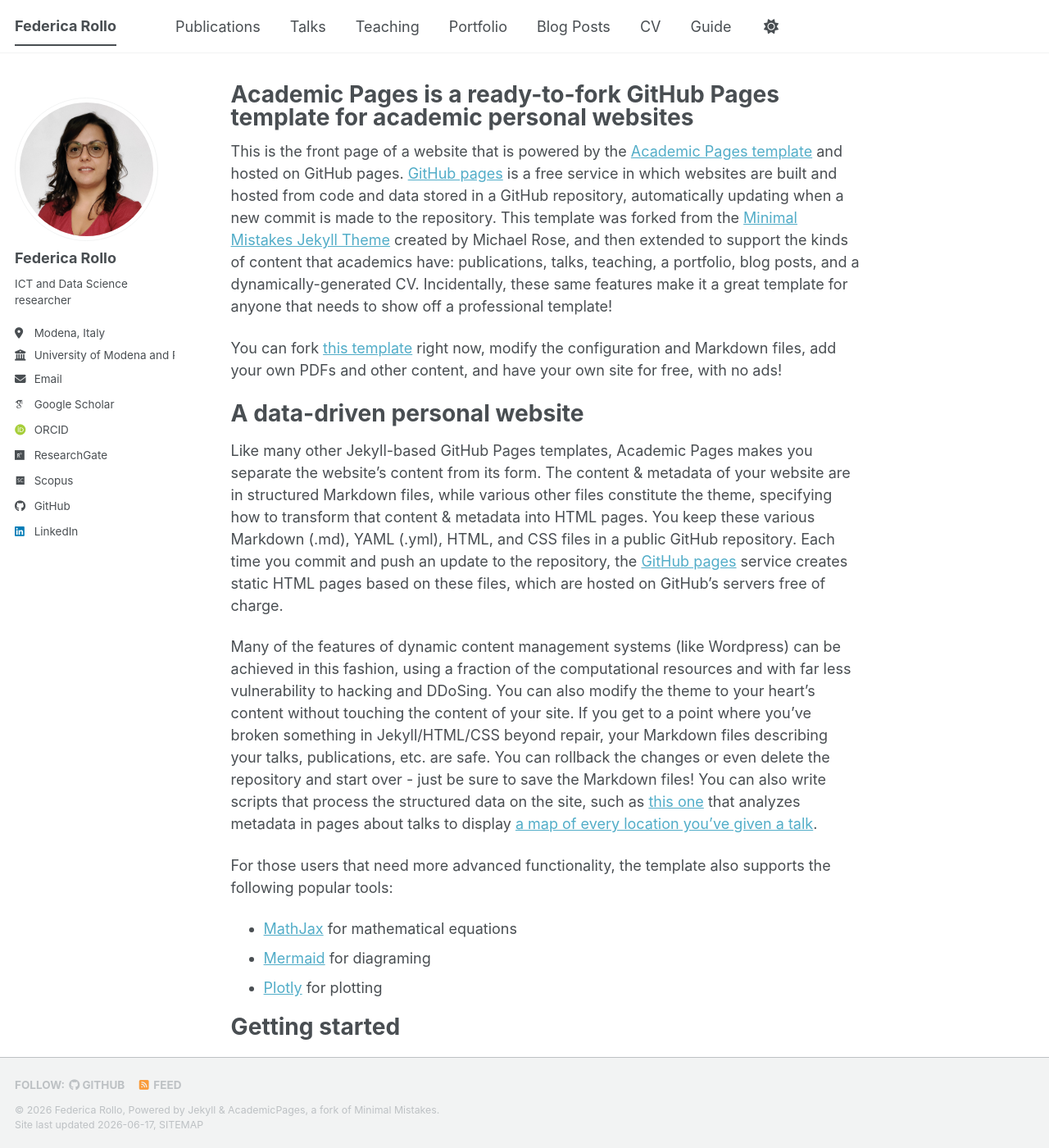
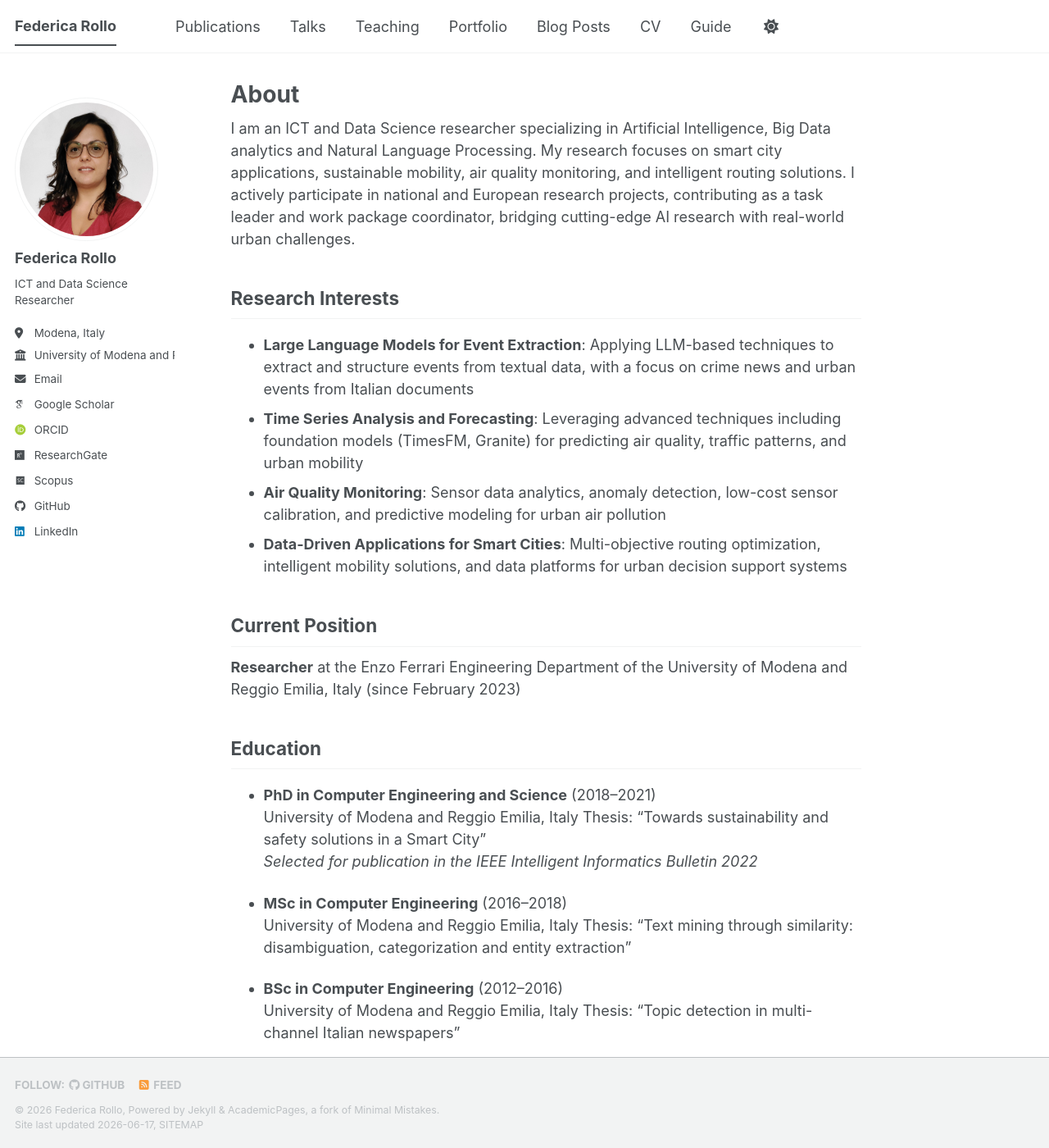
Before and after one commit to federicarollo/federicarollo.github.io, a Jekyll site: the page built from _pages/about.md, in a window 1280 px wide and 1400 px high. Shown: the whole window at 82% size. Built offline with Jekyll 4.4.1, drawn with Linux system fonts in a browser that asks for light colours; some web fonts are replaced; a script bundle is joined from its source files by our own code; library files that are not in the unit come from our copies; some of the changed text lies outside the part shown.

Commit message:
Update _config.yml

```diff
--- a/_config.yml
+++ b/_config.yml
@@ -25,7 +25,7 @@ author:
   avatar           : "federicarollo.jpg"
   name             : "Federica Rollo"
   pronouns         : # example: "she/her"
-  bio              : "ICT and Data Science researcher"
+  bio              : "ICT and Data Science Researcher"
   location         : "Modena, Italy"
   employer         : "University of Modena and Reggio Emilia"
   uri              : # URL
--- a/_pages/about.md
+++ b/_pages/about.md
@@ -1,56 +1,52 @@
 ---
 permalink: /
-title: "Academic Pages is a ready-to-fork GitHub Pages template for academic personal websites"
+title: "About"
 author_profile: true
 redirect_from:
   - /about/
   - /about.html
 ---
 
-This is the front page of a website that is powered by the [Academic Pages template](https://github.com/academicpages/academicpages.github.io) and hosted on GitHub pages. [GitHub pages](https://pages.github.com) is a free service in which websites are built and hosted from code and data stored in a GitHub repository, automatically updating when a new commit is made to the repository. This template was forked from the [Minimal Mistakes Jekyll Theme](https://mmistakes.github.io/minimal-mistakes/) created by Michael Rose, and then extended to support the kinds of content that academics have: publications, talks, teaching, a portfolio, blog posts, and a dynamically-generated CV. Incidentally, these same features make it a great template for anyone that needs to show off a professional template!
+I am an ICT and Data Science researcher specializing in Artificial Intelligence, Big Data analytics and Natural Language Processing.
+My research focuses on smart city applications, sustainable mobility, air quality monitoring, and intelligent routing solutions.
+I actively participate in national and European research projects, contributing as a task leader and work package coordinator, bridging cutting-edge AI research with real-world urban challenges.
 
- You can fork [this template](https://github.com/academicpages/academicpages.github.io) right now, modify the configuration and Markdown files, add your own PDFs and other content, and have your own site for free, with no ads!
+Research Interests
+------
+- **Large Language Models for Event Extraction**: Applying LLM-based techniques to extract and structure events from textual data, with a focus on crime news and urban events from Italian documents
+- **Time Series Analysis and Forecasting**: Leveraging advanced techniques including foundation models (TimesFM, Granite) for predicting air quality, traffic patterns, and urban mobility
+- **Air Quality Monitoring**: Sensor data analytics, anomaly detection, low-cost sensor calibration, and predictive modeling for urban air pollution
+- **Data-Driven Applications for Smart Cities**: Multi-objective routing optimization, intelligent mobility solutions, and data platforms for urban decision support systems
 
-A data-driven personal website
-======
-Like many other Jekyll-based GitHub Pages templates, Academic Pages makes you separate the website's content from its form. The content & metadata of your website are in structured Markdown files, while various other files constitute the theme, specifying how to transform that content & metadata into HTML pages. You keep these various Markdown (.md), YAML (.yml), HTML, and CSS files in a public GitHub repository. Each time you commit and push an update to the repository, the [GitHub pages](https://pages.github.com/) service creates static HTML pages based on these files, which are hosted on GitHub's servers free of charge.
+Current Position
+------
+**Researcher** at the Enzo Ferrari Engineering Department of the University of Modena and Reggio Emilia, Italy (since February 2023)
 
-Many of the features of dynamic content management systems (like Wordpress) can be achieved in this fashion, using a fraction of the computational resources and with far less vulnerability to hacking and DDoSing. You can also modify the theme to your heart's content without touching the content of your site. If you get to a point where you've broken something in Jekyll/HTML/CSS beyond repair, your Markdown files describing your talks, publications, etc. are safe. You can rollback the changes or even delete the repository and start over - just be sure to save the Markdown files! You can also write scripts that process the structured data on the site, such as [this one](https://github.com/academicpages/academicpages.github.io/blob/master/talkmap.ipynb) that analyzes metadata in pages about talks to display [a map of every location you've given a talk](https://academicpages.github.io/talkmap.html).
+Education
+------
+- **PhD in Computer Engineering and Science** (2018–2021)
+  University of Modena and Reggio Emilia, Italy
+  Thesis: "Towards sustainability and safety solutions in a Smart City"
+  *Selected for publication in the IEEE Intelligent Informatics Bulletin 2022*
 
-For those users that need more advanced functionality, the template also supports the following popular tools:
-- [MathJax](https://www.mathjax.org/) for mathematical equations
-- [Mermaid](https://mermaid.js.org/) for diagraming
-- [Plotly](https://plotly.com/javascript/) for plotting
+- **MSc in Computer Engineering** (2016–2018)
+  University of Modena and Reggio Emilia, Italy
+  Thesis: "Text mining through similarity: disambiguation, categorization and entity extraction"
 
-Getting started
-======
-1. Register a GitHub account if you don't have one and confirm your e-mail (required!)
-1. Fork [this template](https://github.com/academicpages/academicpages.github.io) by clicking the "Use this template" button in the top right.
-1. Go to the repository's settings (rightmost item in the tabs that start with "Code", should be below "Unwatch"). Rename the repository "[your GitHub username].github.io", which will also be your website's URL.
-1. Set site-wide configuration and create content & metadata (see below -- also see [this set of diffs](https://archive.is/3TPas) showing what files were changed to set up [an example site](https://getorg-testacct.github.io) for a user with the username "getorg-testacct")
-1. Upload any files (like PDFs, .zip files, etc.) to the files/ directory. They will appear at https://[your GitHub username].github.io/files/example.pdf.
-1. Check status by going to the repository settings, in the "GitHub pages" section
+- **BSc in Computer Engineering** (2012–2016)
+  University of Modena and Reggio Emilia, Italy
+  Thesis: "Topic detection in multi-channel Italian newspapers"
 
-Site-wide configuration
+Professional Highlights
 ------
-The main configuration file for the site is in the base directory in [_config.yml](https://github.com/academicpages/academicpages.github.io/blob/master/_config.yml), which defines the content in the sidebars and other site-wide features. You will need to replace the default variables with ones about yourself and your site's github repository. The configuration file for the top menu is in [_data/navigation.yml](https://github.com/academicpages/academicpages.github.io/blob/master/_data/navigation.yml). For example, if you don't have a portfolio or blog posts, you can remove those items from that navigation.yml file to remove them from the header.
+- **Editor's Choice Article** (2023) - Sensors Journal
+- **Christine Collet EDBT/ICDT Student Participation Award** (2020)
+- **Young Researchers Mobility Award** (2019) - University of Modena and Reggio Emilia
+- **TRAFAIR "PA Sostenibile" Award** (2019) - Forum PA, Rome
+- **Member** of CINI Data Science Laboratory
 
-Create content & metadata
+Service
 ------
-For site content, there is one Markdown file for each type of content, which are stored in directories like _publications, _talks, _posts, _teaching, or _pages. For example, each talk is a Markdown file in the [_talks directory](https://github.com/academicpages/academicpages.github.io/tree/master/_talks). At the top of each Markdown file is structured data in YAML about the talk, which the theme will parse to do lots of cool stuff. The same structured data about a talk is used to generate the list of talks on the [Talks page](https://academicpages.github.io/talks), each [individual page](https://academicpages.github.io/talks/2012-03-01-talk-1) for specific talks, the talks section for the [CV page](https://academicpages.github.io/cv), and the [map of places you've given a talk](https://academicpages.github.io/talkmap.html) (if you run this [python file](https://github.com/academicpages/academicpages.github.io/blob/master/talkmap.py) or [Jupyter notebook](https://github.com/academicpages/academicpages.github.io/blob/master/talkmap.ipynb), which creates the HTML for the map based on the contents of the _talks directory).
-
-**Markdown generator**
-
-The repository includes [a set of Jupyter notebooks](https://github.com/academicpages/academicpages.github.io/tree/master/markdown_generator
-) that converts a CSV containing structured data about talks or presentations into individual Markdown files that will be properly formatted for the Academic Pages template. The sample CSVs in that directory are the ones I used to create my own personal website at stuartgeiger.com. My usual workflow is that I keep a spreadsheet of my publications and talks, then run the code in these notebooks to generate the Markdown files, then commit and push them to the GitHub repository.
-
-How to edit your site's GitHub repository
-------
-Many people use a git client to create files on their local computer and then push them to GitHub's servers. If you are not familiar with git, you can directly edit these configuration and Markdown files directly in the github.com interface. Navigate to a file (like [this one](https://github.com/academicpages/academicpages.github.io/blob/master/_talks/2012-03-01-talk-1.md) and click the pencil icon in the top right of the content preview (to the right of the "Raw | Blame | History" buttons). You can delete a file by clicking the trashcan icon to the right of the pencil icon. You can also create new files or upload files by navigating to a directory and clicking the "Create new file" or "Upload files" buttons.
-
-Example: editing a Markdown file for a talk
-![Editing a Markdown file for a talk](/images/editing-talk.png)
-
-For more info
-------
-More info about configuring Academic Pages can be found in [the guide](https://academicpages.github.io/markdown/), the [growing wiki](https://github.com/academicpages/academicpages.github.io/wiki), and you can always [ask a question on GitHub](https://github.com/academicpages/academicpages.github.io/discussions). The [guides for the Minimal Mistakes theme](https://mmistakes.github.io/minimal-mistakes/docs/configuration/) (which this theme was forked from) might also be helpful.
+- **Program Committee Member**: ACM SIGSPATIAL, CIKM, ECML PKDD, ICML, IEEE BigData
+- **Reviewer**: Information Processing and Management, IEEE Access, Journal of Web Semantics, Sensors
+- **Topical Advisory Panel Member**: Big Data and Cognitive Computing journal
```
